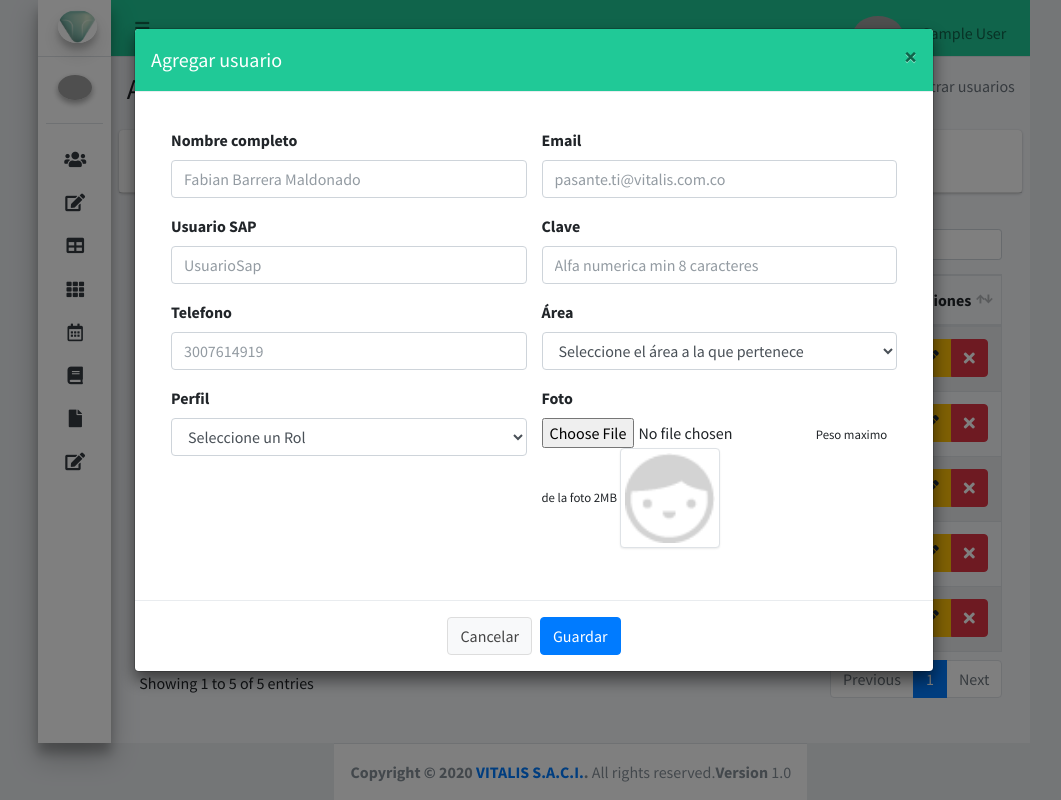
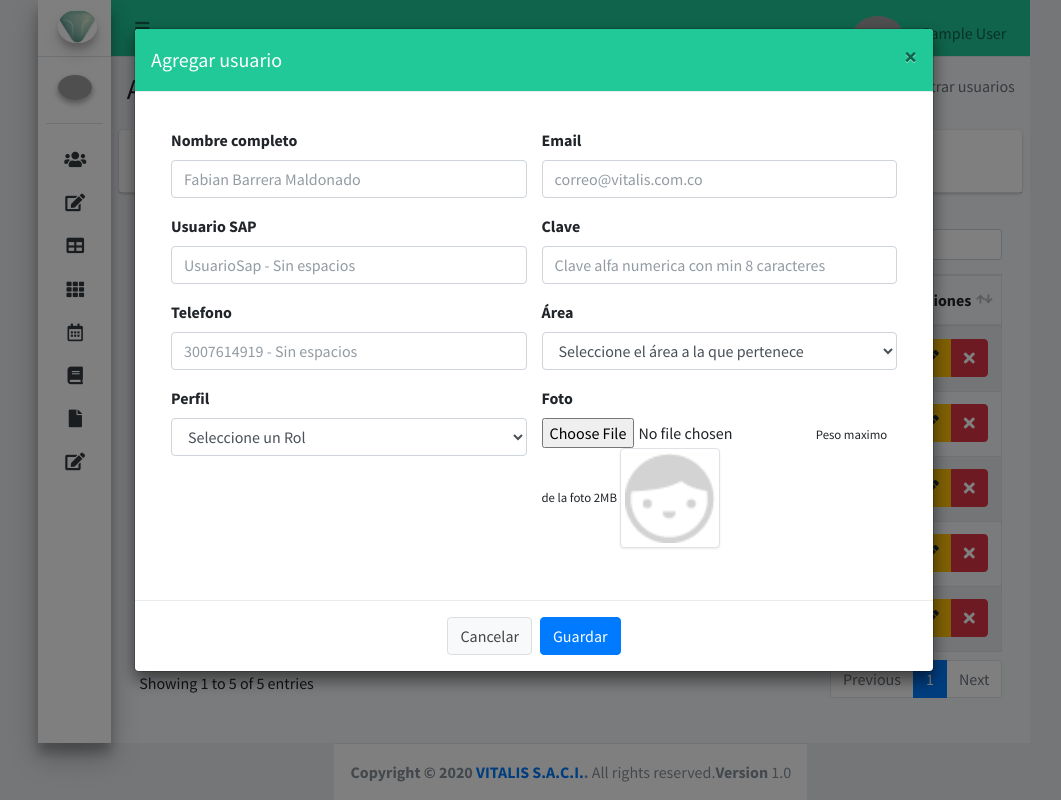
Before and after one commit to soydesarrolladorweb/Vitaweb, a PHP site: page /usuarios in a window 1280 px wide, after a click on "Agregar usuario". Shown: the whole page, without its empty margins (106-1167 px from the left). Run offline with PHP 8.4, Linux system fonts and the light colour scheme; the visitor is signed in with stand-in values (Sample User, id 1); data comes from the database, SQL or seed files in the repository; some libraries are stand-ins or nearby versions; grey boxes are pictures that could not be loaded.

Commit message:
Arreglos en placeholder Usuarios

```diff
--- a/vistas/modulos/usuarios.php
+++ b/vistas/modulos/usuarios.php
@@ -169,25 +169,25 @@
                   </div>
                   <div class="form-group col-md-6 ">
                     <label for="correo">Email</label>
-                    <input type="email" class="form-control" name="nuevoCorreo" id="nuevoCorreo" placeholder="pasante.ti@vitalis.com.co" required="">
+                    <input type="email" class="form-control" name="nuevoCorreo" id="nuevoCorreo" placeholder="correo@vitalis.com.co" required="">
                   </div>
                 </div>
 
                 <div class="row">
                   <div class="form-group col-md-6 ">
                     <label for="usuario">Usuario SAP</label>
-                    <input type="text" class="form-control" name="nuevoUsuario" placeholder="UsuarioSap" id="nuevoUsuario" required="">
+                    <input type="text" class="form-control" name="nuevoUsuario" placeholder="UsuarioSap - Sin espacios" id="nuevoUsuario" required="">
                   </div>
                   <div class="form-group col-md-6 ">
                     <label for="password">Clave</label>
-                    <input type="password" class="form-control" name="nuevoPassword" id="nuevoPassword" placeholder="Alfa numerica min 8 caracteres" minlength="8" required="">
+                    <input type="password" class="form-control" name="nuevoPassword" id="nuevoPassword" placeholder="Clave alfa numerica con min 8 caracteres" minlength="8" required="">
                   </div>
                 </div>
 
                 <div class="row">
                   <div class="form-group col-md-6 ">
                     <label for="telefono">Telefono</label>
-                    <input type="text" class="form-control" name="nuevoTelefono" id="telefono" placeholder="3007614919" required="">
+                    <input type="text" class="form-control" name="nuevoTelefono" id="telefono" placeholder="3007614919 - Sin espacios" required="">
                   </div>
                   <div class="form-group col-md-6 ">
                     <label for="area">Área</label>
@@ -309,7 +309,7 @@
                   </div>
                   <div class="form-group col-md-6 ">
                     <label for="password">Clave</label>
-                    <input type="password" class="form-control" name="editarPassword" id="editarPassword" placeholder="Escriba la nueva contraseña" minlength="8" required="">
+                    <input type="password" class="form-control" name="editarPassword" id="editarPassword" placeholder="Clave alfa numerica con min 8 caracteres" minlength="8" required="">
                     <input type="hidden" id="passwordActual" name="passwordActual">
                   </div>
                 </div>
--- a/vitaweb.sql
+++ b/vitaweb.sql
@@ -3,7 +3,7 @@
 -- https://www.phpmyadmin.net/
 --
 -- Servidor: 127.0.0.1
--- Tiempo de generación: 29-09-2020 a las 00:44:38
+-- Tiempo de generación: 01-10-2020 a las 00:24:11
 -- Versión del servidor: 10.4.14-MariaDB
 -- Versión de PHP: 7.4.10
 
@@ -225,7 +225,7 @@ CREATE TABLE `usuarios` (
 --
 
 INSERT INTO `usuarios` (`iduser`, `nombre`, `correo`, `usuario`, `password`, `perfil`, `area`, `estado`, `fecha`, `foto`, `telefono`, `ultimologin`) VALUES
-(1, 'Fabian Barrera', 'pasante.ti@vitalis.com.co', '20782', '$2a$07$asxx54ahjppf45sd87a5auXBm1Vr2M1NV5t/zNQtGHGpS5fFirrbG', 'Administrador', 'Operaciones', 1, '2020-09-10 17:48:00', 'vistas/img/usuarios/20782/101.jpg', 3007614919, '2020-09-28 17:42:59'),
+(1, 'Fabian Barrera', 'pasante.ti@vitalis.com.co', '20782', '$2a$07$asxx54ahjppf45sd87a5aunxs9bkpyGmGE/.vekdjFg83yRec789S', 'Administrador', 'Operaciones', 1, '2020-09-10 17:48:00', 'vistas/img/usuarios/20782/101.jpg', 3007614919, '2020-09-30 17:20:42'),
 (22, 'Maria Prueba', 'prueba@vitalis.com.co', '20780', '$2a$07$asxx54ahjppf45sd87a5auJnyEWu2I/LGrsdLfMawEZGMwUWnuJ6a', 'Jefe de Area', 'Operaciones', 1, '2020-09-22 16:11:24', 'vistas/img/usuarios/20780/578.png', 3005555555, '2020-09-23 17:14:02'),
 (32, 'Ana Pruebas', 'ana.pruebas@vitalis.com.co', '20900', '$2a$07$asxx54ahjppf45sd87a5auzGfz9GaOjSPJ5jEDpHii9vSQEEqY1Zm', 'Dirección Financiera', 'Administrativa y Financiera', 1, '2020-09-28 21:27:17', 'vistas/img/usuarios/20900/124.png', 321345678, '2020-09-28 17:28:35'),
 (33, 'Mario Pruebas', 'mariopruebas@vitalis.com.co', '20500', '$2a$07$asxx54ahjppf45sd87a5auQ/NJtQNnAMPFo71ZO28SPo1sLrZVwrq', 'Gerente', 'Comercial', 1, '2020-09-28 22:31:07', 'vistas/img/usuarios/20500/734.png', 3152345678, '2020-09-28 17:38:25'),
@@ -358,7 +358,7 @@ ALTER TABLE `tiposdeingreso`
 -- AUTO_INCREMENT de la tabla `usuarios`
 --
 ALTER TABLE `usuarios`
-  MODIFY `iduser` int(11) NOT NULL AUTO_INCREMENT, AUTO_INCREMENT=36;
+  MODIFY `iduser` int(11) NOT NULL AUTO_INCREMENT, AUTO_INCREMENT=39;
 COMMIT;
 
 /*!40101 SET CHARACTER_SET_CLIENT=@OLD_CHARACTER_SET_CLIENT */;
```
